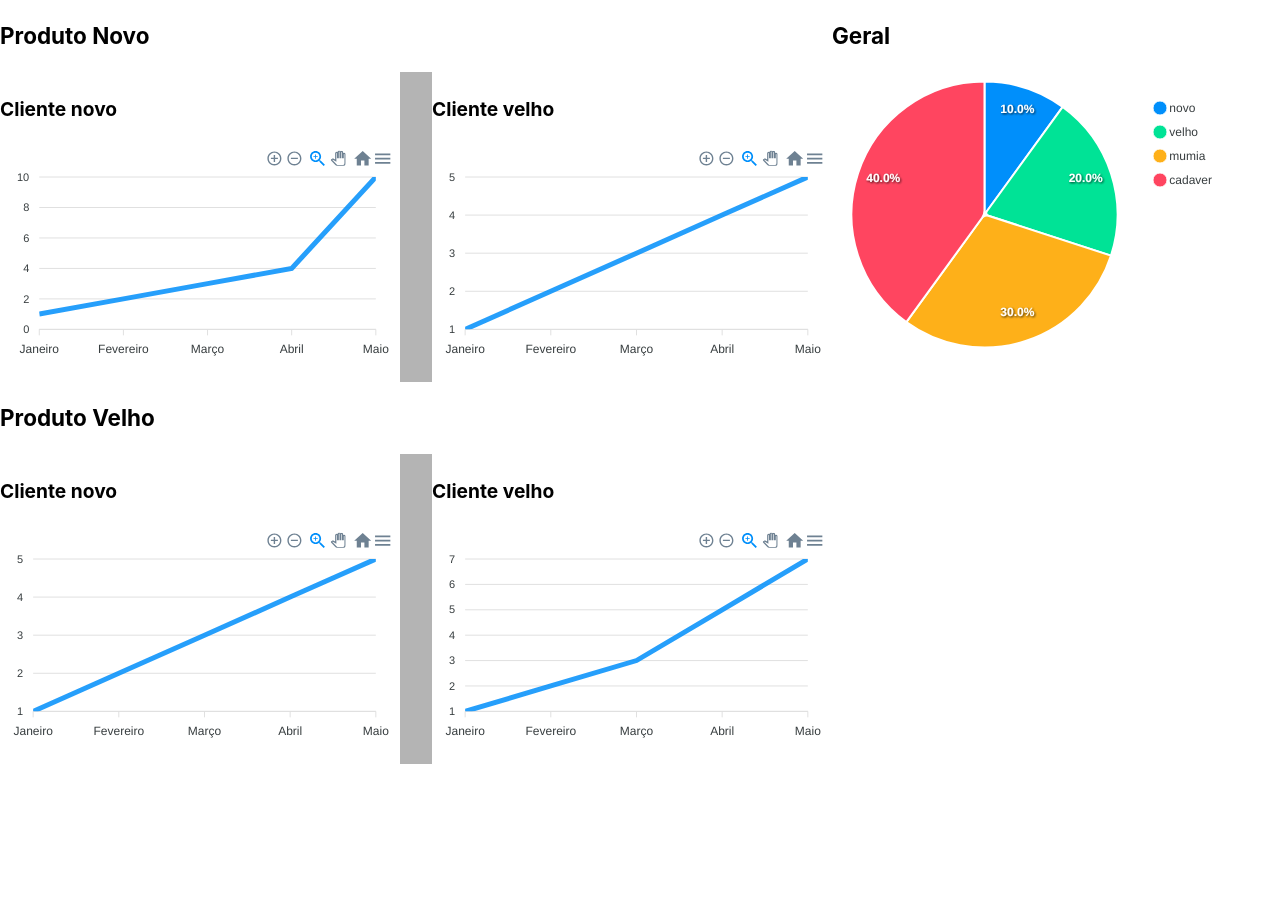
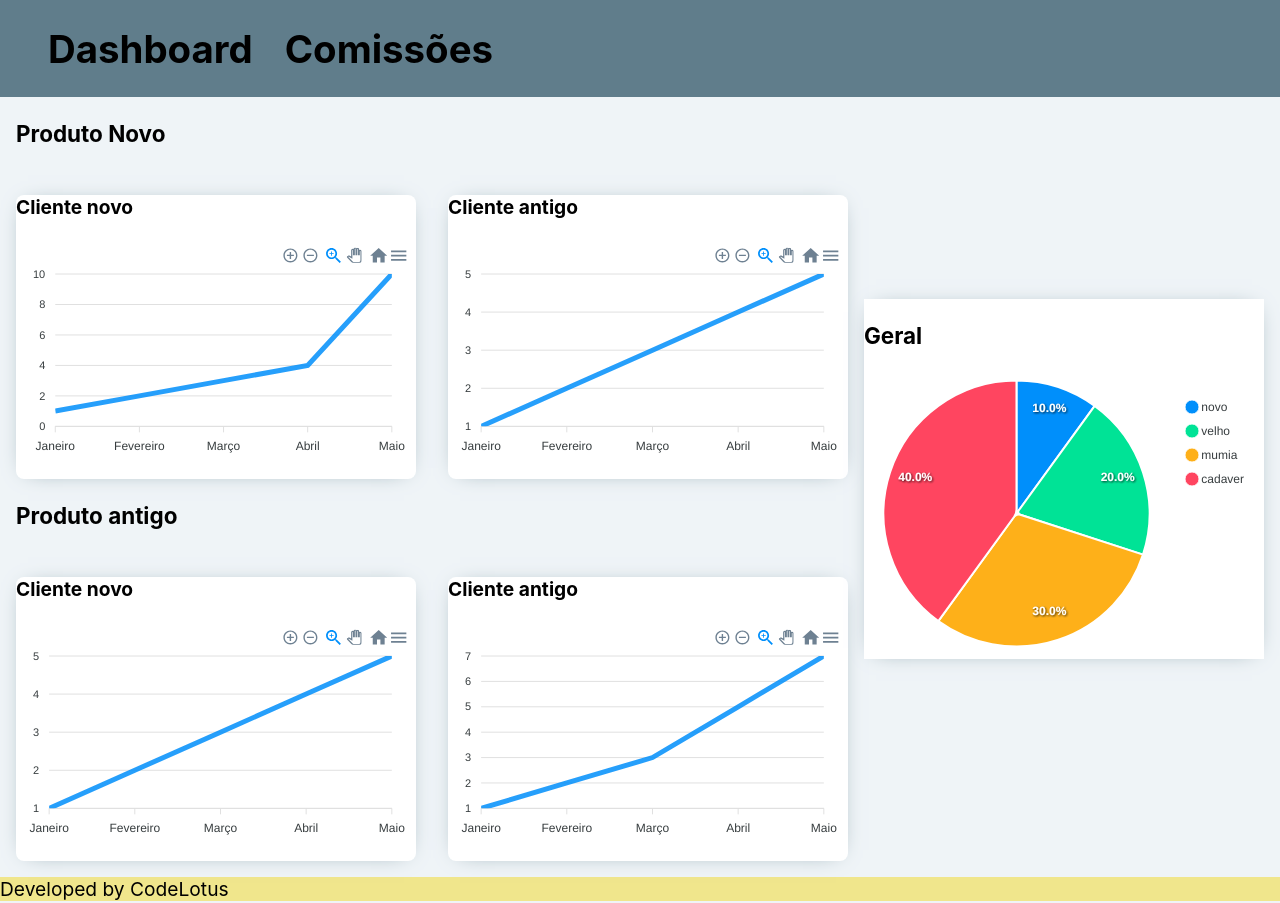
Before and after one commit to Code-Lotus/api3-frontend, a React (Create React App) app: page / in a window 1280 px wide. Before the commit the page ends 800 px from the top, so only its background shows below. Built offline with nearby package versions, Linux system fonts and the light colour scheme.

Commit message:
Avançando no CSS

```diff
--- a/src/components/bloco/bloco.module.scss
+++ b/src/components/bloco/bloco.module.scss
@@ -1,13 +1,27 @@
-.produto{
-    background-color: #B4B4B4;
+.dashboard{
+    background-color: #eff4f7;
+    display: flex;
+    align-items: center;
+    justify-content: space-around;
+    gap: 1rem;
+}
+
+.dashboardBlocosProduto{
     display: flex;
     gap: 2rem;
 }
-
-.dashboard{
-    display: flex;
+.grafico{
+    box-shadow: 0px 1px 22px -12px #607D8B;
+    border-radius: 0.5rem;
+    background-color: #FFF;
 }
 
-.grafico{
+.graficoPizza{
+    box-shadow: 0px 1px 22px -12px #607D8B;
     background-color: #FFF;
+    height: 70%;
 }
+
+.tituloGraficoPizza{
+    align-self: center;
+}
--- a/src/components/bloco/index.tsx
+++ b/src/components/bloco/index.tsx
@@ -7,32 +7,40 @@ export default function Bloco({v1,v2,v3,v4}: {v1: Array<number>, v2: Array<numbe
     // let vendas = new PlanilhaVendas()
     return (
         <div className={Style.dashboard}>
-            <div className="">
+            <div className={Style.dashboardBlocos}>
                 <h3>Produto Novo</h3>
-                <div className={Style.produto}>
+                <div className={Style.dashboardBlocosProduto}>
+                    <section>
                         <div className={Style.grafico}>
                         <h4>Cliente novo</h4>
                             <Linha categoria={["Janeiro", "Fevereiro", "Março", "Abril", "Maio"]} nome="produto" valor={[1,2,3,4,10]} />
                         </div>
+                    </section>
+                    <section>
                         <div className={Style.grafico}>
-                        <h4>Cliente velho</h4>
+                        <h4>Cliente antigo</h4>
                             <Linha categoria={["Janeiro", "Fevereiro", "Março", "Abril", "Maio"]} nome="produto" valor={[1,2,3,4,5]} />
                         </div>
+                    </section>
                 </div>
-                <h3>Produto Velho</h3>
-                <div className={Style.produto}>
+                <h3>Produto antigo</h3>
+                <div className={Style.dashboardBlocosProduto}>
+                    <section>
                         <div className={Style.grafico}>
                         <h4>Cliente novo</h4>
                             <Linha categoria={["Janeiro", "Fevereiro", "Março", "Abril", "Maio"]} nome="produto" valor={[1,2,3,4,5]}/>
                         </div>
+                    </section>
+                    <section>
                         <div className={Style.grafico}>
-                        <h4>Cliente velho</h4>
+                        <h4>Cliente antigo</h4>
                             <Linha categoria={["Janeiro", "Fevereiro", "Março", "Abril", "Maio"]} nome="produto" valor={[1,2,3,5,7 ]}/>
                         </div>
+                    </section>
                 </div>
             </div>
-            <div>
-                <h3>Geral</h3>
+            <div className={Style.graficoPizza}>
+                <h3 className="tituloGraficoPizza">Geral</h3>
                 <Pizza valores={[1,2,3,4]} legenda={['novo', 'velho', 'mumia', 'cadaver']}  />
             </div>
         </div>
--- /dev/null
+++ b/src/components/footer/footer.module.scss
@@ -0,0 +1,7 @@
+.rodape{
+    background-color: khaki;
+}
+
+p{
+    margin: 1rem 0 0.1rem;
+}
--- /dev/null
+++ b/src/components/footer/index.tsx
@@ -0,0 +1,12 @@
+import { Component } from "react";
+import Style from "./footer.module.scss"
+
+export default class Footer extends Component{
+    render(){
+        return(
+            <footer className={Style.rodape}>
+                <p>Developed by CodeLotus</p>
+            </footer>
+        );
+    }
+}
--- a/src/components/graficos/pie/index.tsx
+++ b/src/components/graficos/pie/index.tsx
@@ -7,7 +7,7 @@ type Props = {
   legenda: Array<string>
 }
 
-class Pizza extends Component<Props> {
+export default class Pizza extends Component<Props> {
   // eslint-disable-next-line @typescript-eslint/no-useless-constructor
   constructor(props: Props){
     super(props)
@@ -19,6 +19,9 @@ class Pizza extends Component<Props> {
         chart: {
           id: "pie"
         },
+      },
+      legend: {
+        position: 'bottom'
       }
   };
 
@@ -35,5 +38,3 @@ class Pizza extends Component<Props> {
     );
   }
 }
-
-export default Pizza;
--- /dev/null
+++ b/src/components/navbar/index.tsx
@@ -0,0 +1,13 @@
+import { Component } from "react";
+import Style from "./navbar.module.scss";
+
+export default class Navbar extends Component{
+    render(){
+        return(
+            <header className={Style.navbar}>
+                <h1>Dashboard</h1>
+                <h1>Comissões</h1>
+            </header>
+        );
+    }
+}
--- /dev/null
+++ b/src/components/navbar/navbar.module.scss
@@ -0,0 +1,6 @@
+.navbar{
+    background-color: #607D8B;
+    display: flex;
+    padding-left: 3rem;
+    gap: 2rem;
+}
--- a/src/index.css
+++ b/src/index.css
@@ -5,6 +5,7 @@ body {
     sans-serif;
   -webkit-font-smoothing: antialiased;
   -moz-osx-font-smoothing: grayscale;
+  background-color: #eff4f7;
 }
 
 code {
--- a/src/pages/App.module.scss
+++ b/src/pages/App.module.scss
@@ -1,3 +1,7 @@
 .AppStyle{
     font-size: larger;
 }
+
+.main{
+    margin: 0 1rem 0;
+}
--- a/src/pages/App.tsx
+++ b/src/pages/App.tsx
@@ -1,11 +1,16 @@
-import React from 'react';
-import style from './App.module.scss';
+import Style from './App.module.scss';
 import Bloco from '../components/bloco';
+import Navbar from '../components/navbar';
+import Footer from '../components/footer';
 
 export default function App() {
   return (
-    <div className={style.AppStyle}>
-      <Bloco v1={[1,2,68,14]} v2 ={[1]} v3={[2]} v4={[9]} />
+    <div className={Style.AppStyle}>
+      <Navbar />
+      <main className={Style.main}>
+        <Bloco v1={[1,2,68,14]} v2 ={[1]} v3={[2]} v4={[9]} />
+      </main>
+      <Footer />
     </div>
   );
 }
```
Lines whose indentation alone changed are shown as unchanged.
